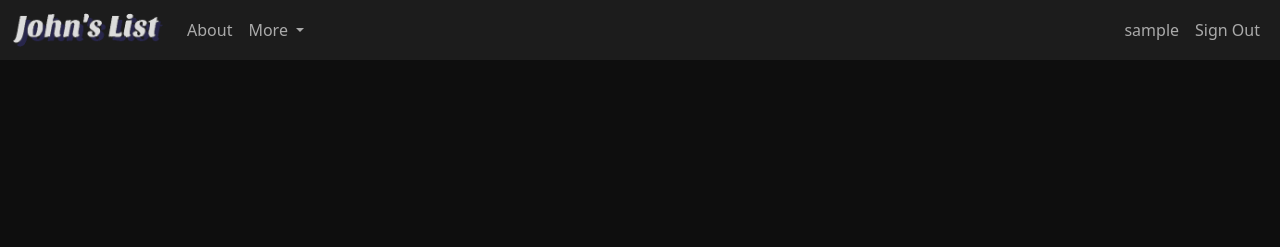
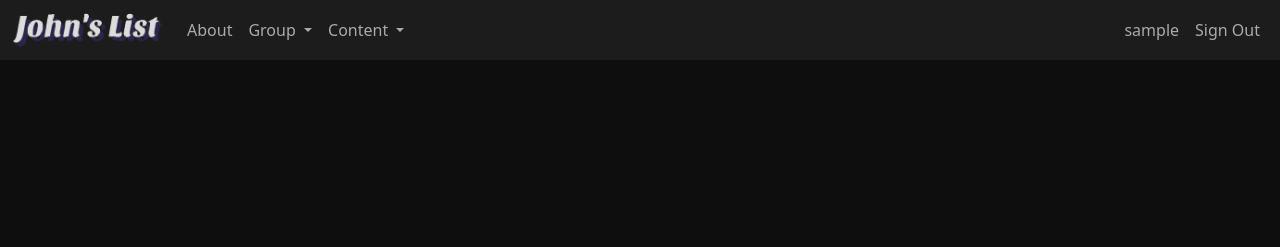
Before and after one commit to TheGreatWaves/Johns-List, a Flask app: page /create_content/ in a window 1280 px wide. Shown: the top 247 px of the page. Run offline with Flask 2, Linux system fonts and the light colour scheme; the visitor is signed in with stand-in values (Sample User, id 1); parts of the project's set-up code (start-up, migrations or seed data) failed here and were passed over.

Commit message:
Fixed issues with a temp image link, with editing adaptations and exploded 'more' dropdown on navbar into group and content.

```diff
--- a/johns-list.py
+++ b/johns-list.py
@@ -109,7 +109,7 @@ class SearchResult:
 # Index
 @app.route("/")
 def index():
-    contents = Content.query.order_by(func.random()).limit(6)
+    contents = Content.query.filter(Content.poster != None).order_by(func.random()).limit(6)
     return render_template("index.html", contents = contents)
 
 # About page
@@ -635,16 +635,17 @@ def edit_content(content_type, content_title):
             if season.lower() == "none":
                 content.season = None
 
-        if adpt != "" and adpt.lower() != "none":
-            found = Content.query\
-                .filter(Content.title.like("%{}%".format(adpt)))\
-                .filter((Content.content_id != content.content_id) & (Content.content_type != content.content_type))\
-                .first()
+        if adpt:
+            if adpt != "" and adpt.lower() != "none":
+                found = Content.query\
+                    .filter(Content.title.like("%{}%".format(adpt)))\
+                    .filter((Content.content_id != content.content_id) & (Content.content_type != content.content_type))\
+                    .first()
 
-            if found:
-                content.set_adaptation(found)
-        elif adpt.lower() == "none":
-            content.disconnect_source()
+                if found:
+                    content.set_adaptation(found)
+            elif adpt.lower() == "none":
+                content.disconnect_source()
 
         if content_tags != "":
             tags = content_tags.split(", ")
--- a/populate.py
+++ b/populate.py
@@ -205,7 +205,7 @@ def add_contents():
         GENRE_SOL
     )
 
-    dandadan.poster = "https://mangaplus.shueisha.co.jp/drm/title/100171/title_thumbnail_portrait_list/181732.jpg?key=bc1192d36fb8b5670168d83589723495&duration=86400"
+    dandadan.poster = "https://mangaplus.shueisha.co.jp/drm/title/100171/title_thumbnail_portrait_list/181732.jpg?key=086da91421c48084d4c5ce31f259b2e4"
     dandadan.synopsis = "Ghosts, monsters, aliens, teen romance, battles...and the kitchen sink! This series has it all! Takakura, an occult maniac who doesn't "\
         "believe in ghosts, and Ayase, a girl who doesn't believe in aliens, try to overcome their differences when they encounter the paranormal! This manga is out of this world!"
     dandadan.set_genre(
--- a/templates/navbar.html
+++ b/templates/navbar.html
@@ -18,20 +18,29 @@
                 <div class="nav-item dropdown">
                     <a class="nav-link dropdown-toggle" href="#" role="button" data-bs-toggle="dropdown"
                         aria-expanded="false">
-                        More
+                        Group
                     </a>
                     <div class="dropdown-menu">
                         <!-- TODO: ADD && IMPLEMENT -->
                         <a class="dropdown-item" href="{{ url_for('create_group') }}">Create Group</a>
                         <hr class="dropdown-divider">
                         </li>
+                        <a class="dropdown-item" href="{{ url_for('search') }}">Search Others</a>
+                    </div>
+                </div>
+                <div class="nav-item dropdown">
+                    <a class="nav-link dropdown-toggle" href="#" role="button" data-bs-toggle="dropdown"
+                        aria-expanded="false">
+                        Content
+                    </a>
+                    <div class="dropdown-menu">
+                        <!-- TODO: ADD && IMPLEMENT -->
                         <a class="dropdown-item" href="{{ url_for('create_content') }}">Add Content</a>
                         <hr class="dropdown-divider">
                         </li>
                         <a class="dropdown-item" href="{{ url_for('search_content') }}">Search Content</a>
                         <hr class="dropdown-divider">
                         </li>
-                        <a class="dropdown-item" href="{{ url_for('search') }}">Search Others</a>
                     </div>
                 </div>
             </div>
```
